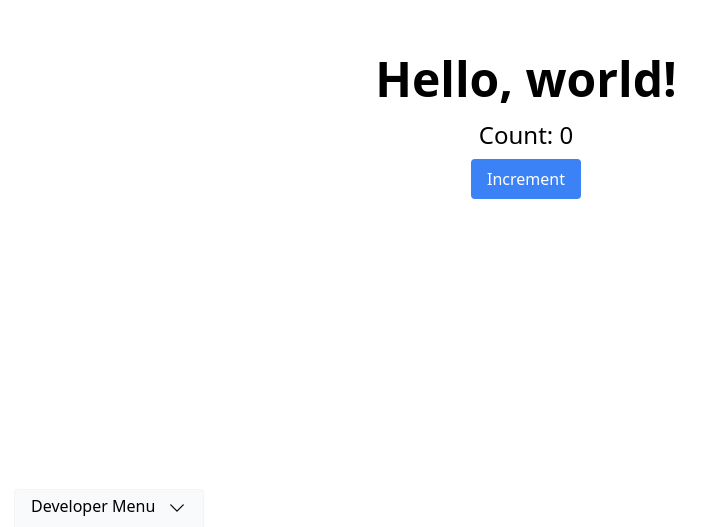
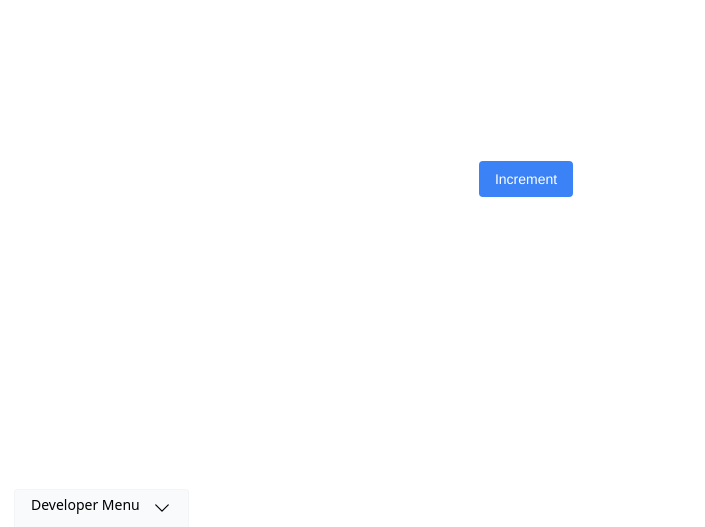
Before and after one commit to itsmichaelbtw/sorting-visualiser, a React app: page / in a window 1280 px wide. Shown: the part 273-800 px from the top of the page, without its empty margins (114-819 px from the left). Built offline with nearby package versions, Linux system fonts and the light colour scheme.

Commit message:
chore: project main css file

```diff
--- /dev/null
+++ b/css/root.css
@@ -0,0 +1,24 @@
+html,
+body,
+#root {
+    height: 100%;
+    width: 100%;
+}
+
+body {
+    font-family: "Helvetica Neue", Helvetica, Arial, sans-serif;
+    font-size: 14px;
+    line-height: 20px;
+    color: white;
+    margin: 0;
+    box-sizing: border-box;
+}
+
+.track {
+    height: 4px;
+    border-radius: 0.25rem;
+}
+
+.track-0 {
+    background-color: #3b82f6;
+}
--- a/index.tsx
+++ b/index.tsx
@@ -1,6 +1,7 @@
 import type { WithChildren } from "./types";
 
 import "./css/tailwind.css";
+import "./css/root.css";
 
 import React from "react";
 import ReactDom from "react-dom/client";
```
